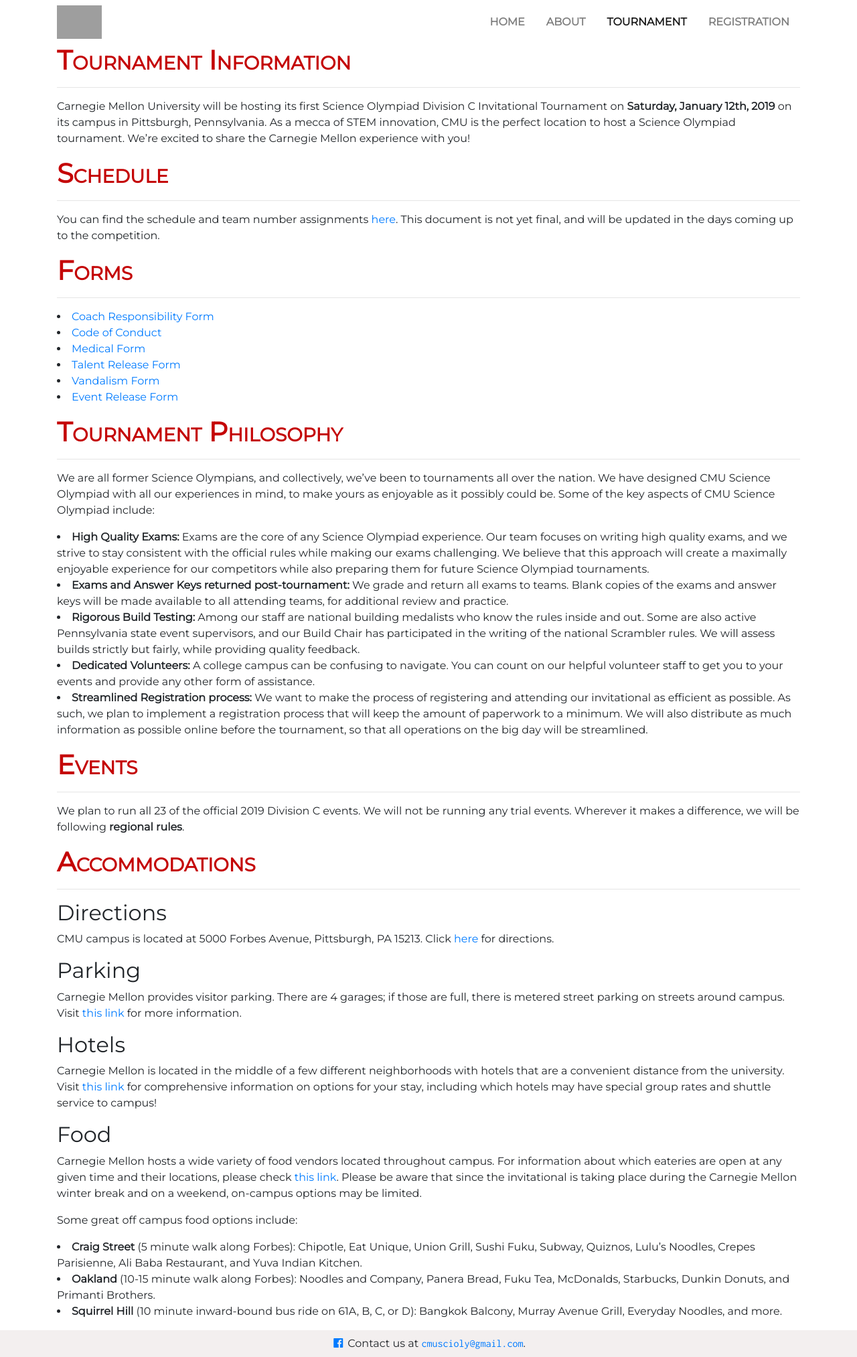
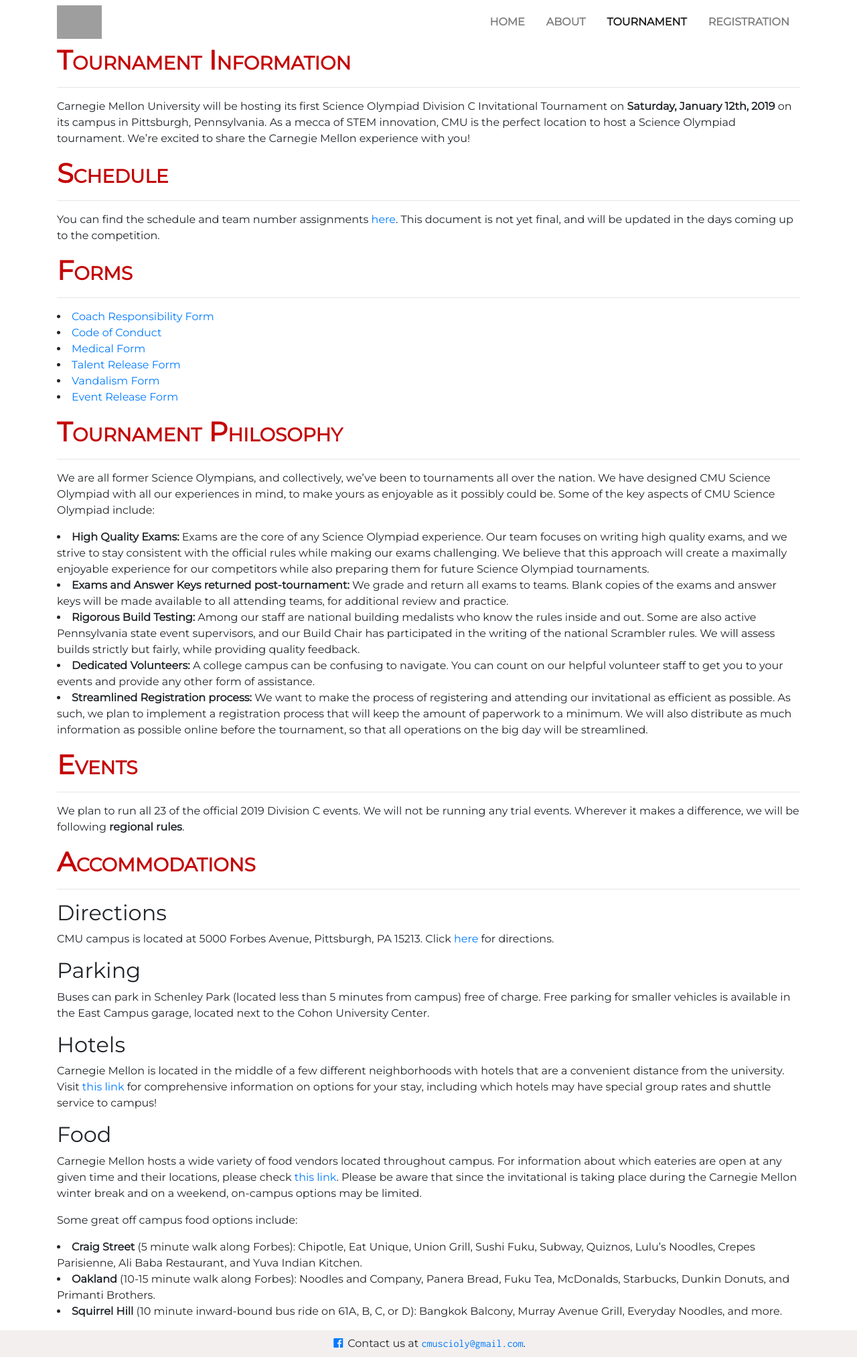
Before and after one commit to cmuscioly/cmuscioly.github.io, a Jekyll site: the page built from tournament.md, in a window 1280 px wide. Shown: the whole page at 67% size. Built offline with Jekyll 4.4.1, drawn with Linux system fonts in a browser that asks for light colours; nearby versions of some CDN libraries; grey boxes are pictures that could not be loaded.

Commit message:
Update parking info

```diff
--- a/tournament.md
+++ b/tournament.md
@@ -51,8 +51,8 @@
 
 ## Parking
 
-Carnegie Mellon provides visitor parking. There are 4 garages; if those are full, there is metered street parking on streets around campus. Visit <a href="https://www.cmu.edu/visit/maps-parking-transportation.html" target="_blank">this link</a> for more information.
-
+Buses can park in Schenley Park (located less than 5 minutes from campus) free of charge. Free parking for smaller vehicles is available in the East Campus garage, located next to
+the Cohon University Center.
 
 ## Hotels
 
```
